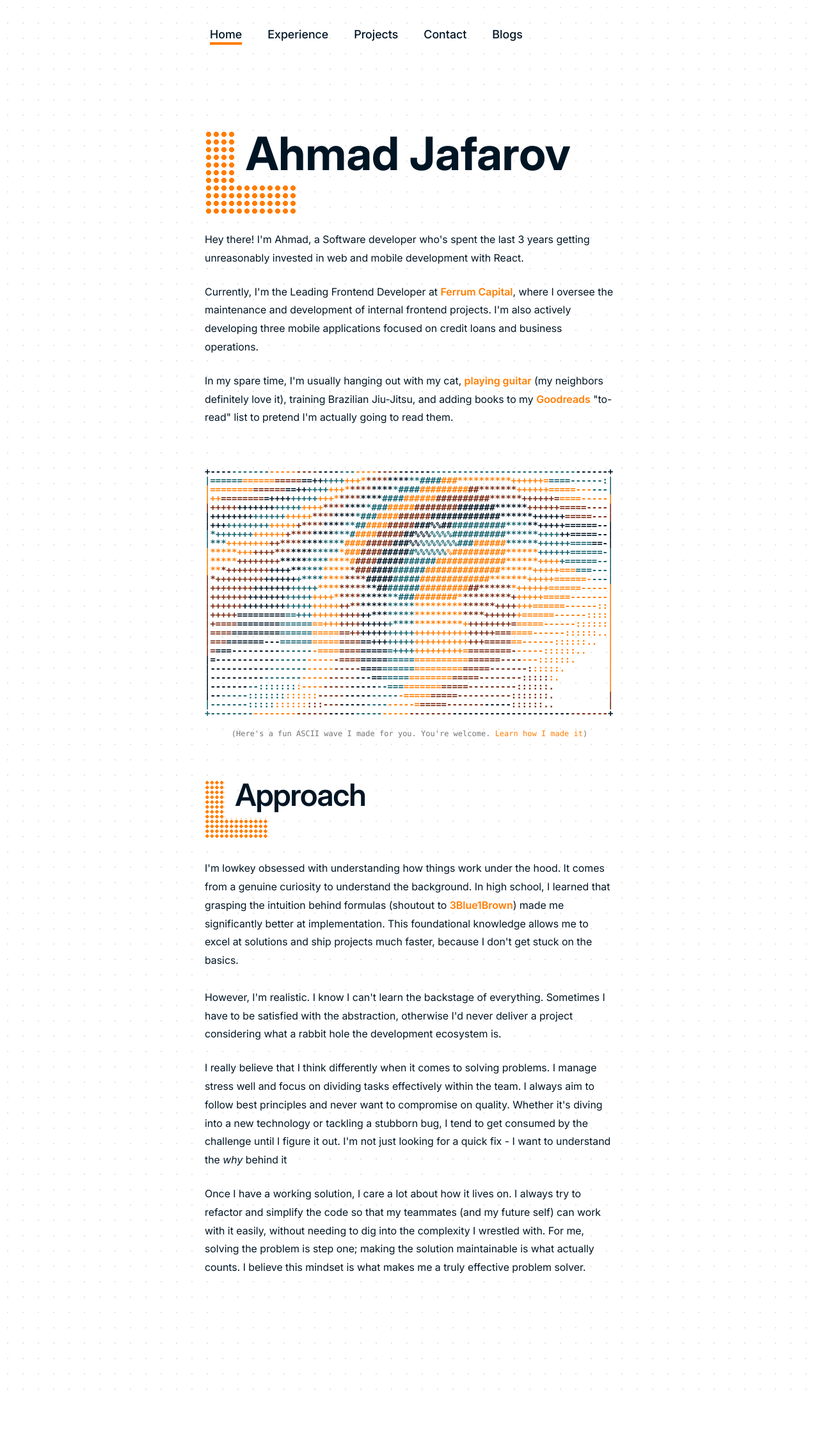
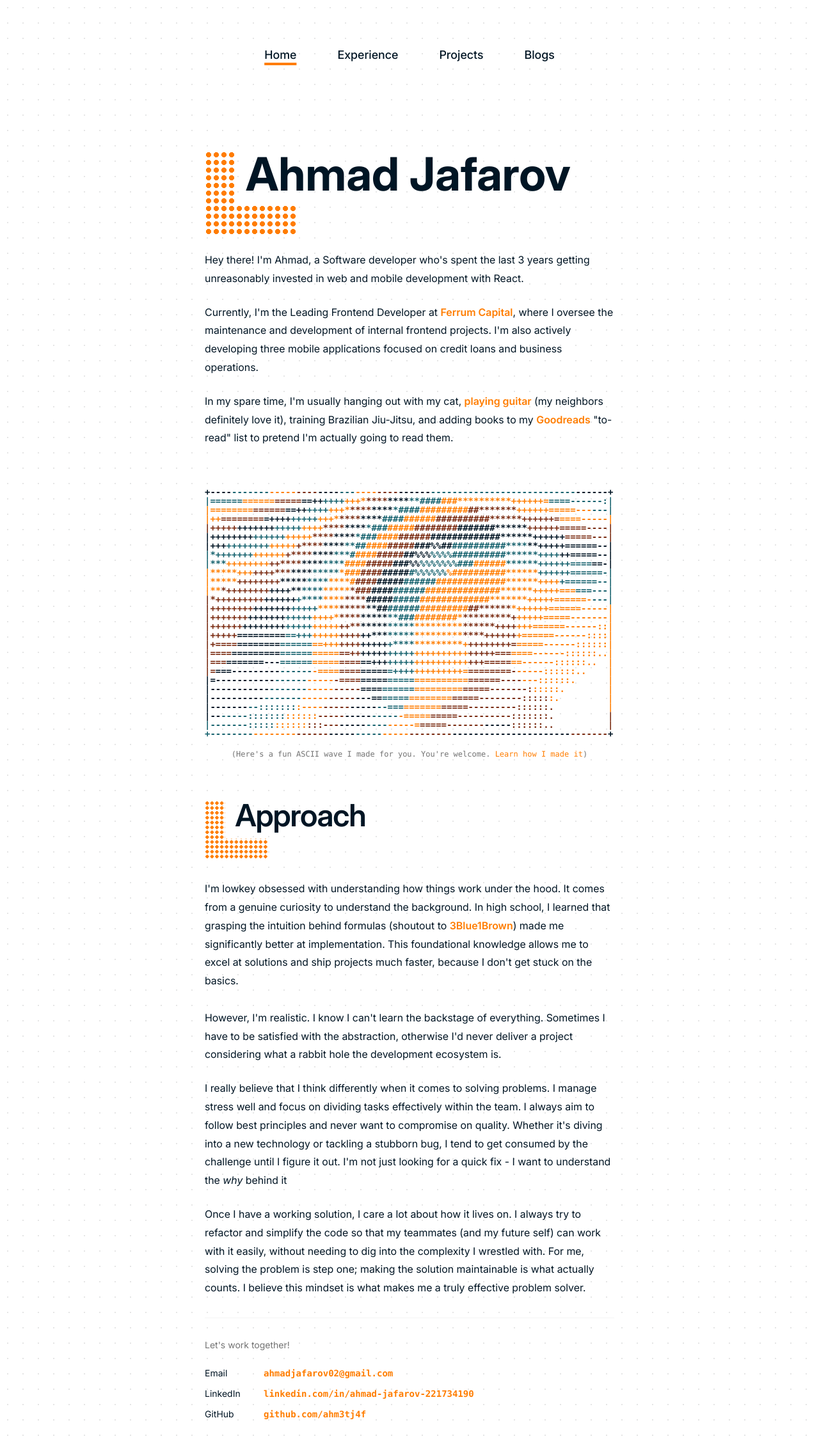
Before and after one commit to Ahm3tJ4f/ahm3tj4f-portfolio, a Next.js app: page / in a window 1280 px wide. Shown: the whole page at 64% size. Before the commit the page ends 2188 px from the top, so only its background shows below. Built offline with nearby package versions, Linux system fonts and the light colour scheme.

Commit message:
feat(contact): add contact footer

```diff
--- a/src/app/contact/page.tsx
+++ /dev/null
@@ -1,86 +0,0 @@
-import { ExternalLink } from "@/components/ui/external-link";
-
-const CONTACT_LINKS = {
-  email: {
-    href: "mailto:ahmadjafarov02@gmail.com",
-    label: "ahmadjafarov02@gmail.com",
-  },
-  linkedin: {
-    href: "https://www.linkedin.com/in/ahmad-jafarov-221734190/",
-    label: "linkedin.com/in/ahmad-jafarov-221734190",
-  },
-  github: { href: "https://github.com/ahm3tj4f", label: "github.com/ahm3tj4f" },
-} as const;
-
-export default function Contact() {
-  return (
-    <main className="flex flex-col gap-12">
-      <header>
-        <h1 className="halftone-accent halftone-heading inline-block text-5xl md:text-7xl font-bold tracking-tight mb-4">
-          Get in touch
-        </h1>
-      </header>
-
-      <div className="space-y-8">
-        {/* <div>
-          <h2 className="text-xl font-semibold mb-4">What I can help with</h2>
-          <div className="grid md:grid-cols-2 gap-6">
-            <div className="space-y-3">
-              <h3 className="font-medium text-muted-foreground">Development</h3>
-              <ul className="space-y-2 text-sm">
-                <li>React & Next.js applications</li>
-                <li>React Native / Expo mobile apps</li>
-                <li>CRM systems and internal tools</li>
-                <li>Payment integrations</li>
-                <li>Biometric authentication</li>
-              </ul>
-            </div>
-            <div className="space-y-3">
-              <h3 className="font-medium text-muted-foreground">Technical</h3>
-              <ul className="space-y-2 text-sm">
-                <li>Code reviews & architecture</li>
-                <li>Design systems with TailwindCSS</li>
-                <li>API development (FastAPI, Node.js)</li>
-                <li>Performance optimization</li>
-                <li>SEO & accessibility</li>
-              </ul>
-            </div>
-          </div>
-        </div>*/}
-
-        {/*<h2 className="text-xl font-semibold mb-4">Get in touch</h2>*/}
-        <ul className="space-y-3">
-          <li className="flex items-center gap-3">
-            <span className="text-muted-foreground w-20 shrink-0">Email</span>
-            <span className="text-xs md:text-sm text-muted-foreground font-mono">
-              <ExternalLink href={CONTACT_LINKS.email.href}>
-                {CONTACT_LINKS.email.label}
-              </ExternalLink>
-            </span>
-          </li>
-          <li className="flex items-center gap-3">
-            <span className="text-muted-foreground w-20 shrink-0">
-              LinkedIn
-            </span>
-            <span className="text-xs md:text-sm text-muted-foreground font-mono">
-              <ExternalLink href={CONTACT_LINKS.linkedin.href}>
-                {CONTACT_LINKS.linkedin.label}
-              </ExternalLink>
-            </span>
-          </li>
-          <li className="flex items-center gap-3">
-            <span className="text-muted-foreground w-20 shrink-0">GitHub</span>
-            <span className="text-xs md:text-sm text-muted-foreground font-mono">
-              <ExternalLink href={CONTACT_LINKS.github.href}>
-                {CONTACT_LINKS.github.label}
-              </ExternalLink>
-            </span>
-          </li>
-        </ul>
-        <p className="mt-4 text-xs text-muted-foreground">
-          I try to respond within 24-48 hours.
-        </p>
-      </div>
-    </main>
-  );
-}
--- a/src/app/layout.tsx
+++ b/src/app/layout.tsx
@@ -1,5 +1,6 @@
 import type { Metadata } from "next";
 import { Navigation } from "@/components/navigation";
+import { Footer } from "@/components/footer";
 import "@/styles/globals.css";
 import HackWarning from "@/components/hack-warning";
 
@@ -16,10 +17,11 @@ export default function RootLayout({
   return (
     <html lang="en">
       <body className="antialiased bg-background text-foreground">
-        <div className="max-w-2xl min-h-screen mx-auto px-4 mb-24 md:mb-48">
+        <div className="max-w-2xl min-h-screen mx-auto px-4 py-8 flex flex-col">
           <HackWarning />
           <Navigation />
-          {children}
+          <main className="flex-1">{children}</main>
+          <Footer />
         </div>
       </body>
     </html>
--- /dev/null
+++ b/src/components/footer.tsx
@@ -0,0 +1,52 @@
+import { ExternalLink } from "@/components/ui/external-link";
+
+const CONTACT_LINKS = {
+  email: {
+    href: "mailto:ahmadjafarov02@gmail.com",
+    label: "ahmadjafarov02@gmail.com",
+  },
+  linkedin: {
+    href: "https://www.linkedin.com/in/ahmad-jafarov-221734190/",
+    label: "linkedin.com/in/ahmad-jafarov-221734190",
+  },
+  github: { href: "https://github.com/ahm3tj4f", label: "github.com/ahm3tj4f" },
+} as const;
+
+export function Footer() {
+  return (
+    <footer className="mt-auto pt-8">
+      <div className="border-t border-border/40" />
+      <div className="mt-8 space-y-6">
+        <p className="text-sm text-muted-foreground">
+          Let&apos;s work together!
+        </p>
+        <ul className="space-y-3">
+          <li className="flex items-center gap-3">
+            <span className="w-20 shrink-0 text-sm">Email</span>
+            <span className="text-xs md:text-sm text-muted-foreground font-mono">
+              <ExternalLink href={CONTACT_LINKS.email.href}>
+                {CONTACT_LINKS.email.label}
+              </ExternalLink>
+            </span>
+          </li>
+          <li className="flex items-center gap-3">
+            <span className=" w-20 shrink-0 text-sm">LinkedIn</span>
+            <span className="text-xs md:text-sm text-muted-foreground font-mono">
+              <ExternalLink href={CONTACT_LINKS.linkedin.href}>
+                {CONTACT_LINKS.linkedin.label}
+              </ExternalLink>
+            </span>
+          </li>
+          <li className="flex items-center gap-3">
+            <span className=" w-20 shrink-0 text-sm">GitHub</span>
+            <span className="text-xs md:text-sm text-muted-foreground font-mono">
+              <ExternalLink href={CONTACT_LINKS.github.href}>
+                {CONTACT_LINKS.github.label}
+              </ExternalLink>
+            </span>
+          </li>
+        </ul>
+      </div>
+    </footer>
+  );
+}
--- a/src/components/navigation.tsx
+++ b/src/components/navigation.tsx
@@ -10,7 +10,7 @@ export function Navigation() {
 
   return (
     <nav className="py-10 mx-auto mb-4 md:mb-24">
-      <ul className="flex md:gap-6 text-sm md:text-lg font-medium">
+      <ul className="flex md:gap-12 text-sm md:text-lg font-medium">
         {routes.map(({ to, label }) => {
           const isActive =
             to === "/" ? pathname === "/" : pathname.startsWith(to);
@@ -21,7 +21,7 @@ export function Navigation() {
                 href={to}
                 className={cn(
                   "decoration-4 hover:underline decoration-brand-orange underline-offset-6 px-2 pb-1 transition-colors",
-                  isActive && "underline"
+                  isActive && "underline",
                 )}
               >
                 {label}
--- a/src/data/navigation.ts
+++ b/src/data/navigation.ts
@@ -4,6 +4,5 @@ export const routes: NavigationItem[] = [
   { to: "/", label: "Home" },
   { to: "/experience", label: "Experience" },
   { to: "/projects", label: "Projects" },
-  { to: "/contact", label: "Contact" },
   { to: "/blogs", label: "Blogs" },
 ];
```
Also changed, not shown: 1 other file (tests, documents, lock files or other folders).
